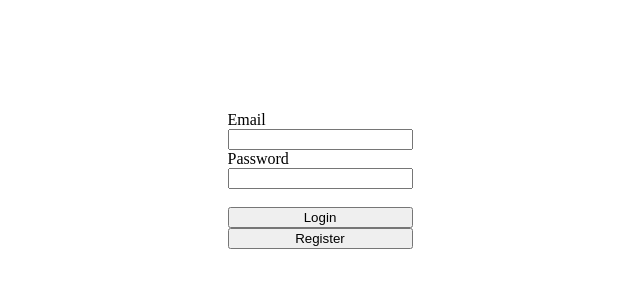
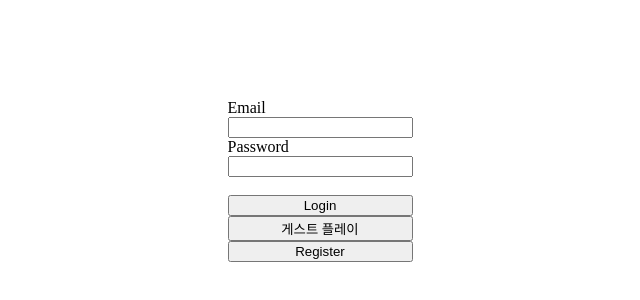
Before and after one commit to seoyeon-double-7/D-DAY, a React (Create React App) app in the folder client/: page /login in a window 1280 px wide. Shown: the part 228-528 px from the top of the page, without its empty margins (320-960 px from the left). Built offline with nearby package versions, Linux system fonts and the light colour scheme; no server answers.

Commit message:
✨ : 게스트 모드 구현 #7

```diff
--- a/client/src/App.js
+++ b/client/src/App.js
@@ -1,5 +1,5 @@
 import React from "react";
-import { BrowserRouter as Router, Routes, Route, Link } from "react-router-dom";
+import { BrowserRouter as Router, Routes, Route } from "react-router-dom";
 import "./styles/App.css";
 import HomePage from "./pages/HomePage/HomePage";
 import LoginPage from "./pages/LoginPage/LoginPage";
--- a/client/src/pages/LoginPage/LoginPage.js
+++ b/client/src/pages/LoginPage/LoginPage.js
@@ -2,6 +2,8 @@ import React, { useState } from "react";
 import { useDispatch } from "react-redux";
 import { loginUser } from "../../_actions/user_action";
 import { useNavigate } from "react-router-dom";
+
+import { guest_account } from "./Settings/guest_account";
 
 function LoginPage() {
   const dispatch = useDispatch();
@@ -40,6 +42,17 @@ function LoginPage() {
     });
   };
 
+  const onGuestHandler = (event) => {
+    event.preventDefault();
+    dispatch(loginUser(guest_account)).then((response) => {
+      if (response.payload.loginSuccess) {
+        // props.history.push("/");
+        navigate("/");
+      } else {
+        alert(response.payload.message);
+      }
+    });
+  };
   return (
     <div
       style={{
@@ -64,6 +77,7 @@ function LoginPage() {
 
         <br />
         <button>Login</button>
+        <button onClick={onGuestHandler}>게스트 플레이</button>
         <button onClick={navigateToRegister}>Register</button>
       </form>
     </div>
@@ -71,3 +85,115 @@ function LoginPage() {
 }
 
 export default LoginPage;
+
+// import React, { useEffect, useState } from "react";
+// import { useDispatch } from "react-redux";
+// import { loginUser } from "../../_actions/user_action";
+// import { useNavigate } from "react-router-dom";
+
+// import { guest_account } from "./Settings/guest_account";
+
+// function LoginPage() {
+//   const dispatch = useDispatch();
+//   const navigate = useNavigate();
+
+//   const [userData, setUserData] = useState({
+//     email: "",
+//     password: "",
+//   });
+//   const { email, password } = userData;
+//   const onChange = (e) => {
+//     console.log("onChange");
+//     const { props, data } = e.target;
+//     setUserData({
+//       ...userData,
+//       [data]: props,
+//     });
+//   };
+
+//   // const [Email, setEmail] = useState("");
+//   // const [Password, setPassword] = useState("");
+
+//   // const onEmailHandler = (event) => {
+//   //   setEmail(event.currentTarget.value);
+//   // };
+
+//   // const onPasswordHandler = (event) => {
+//   //   setPassword(event.currentTarget.value);
+//   // };
+
+//   const navigateToRegister = () => {
+//     navigate("/register");
+//   };
+
+//   const onSubmitHandler = (event) => {
+//     event.preventDefault();
+//     console.log(email, password);
+
+//     let body = {
+//       email: email,
+//       password: password,
+//     };
+
+//     dispatch(loginUser(body)).then((response) => {
+//       if (response.payload.loginSuccess) {
+//         navigate("/");
+//       } else {
+//         alert(response.payload.message);
+//       }
+//     });
+//   };
+
+//   const onGuestHandler = () => {
+//     setUserData({
+//       email: guest_account.email,
+//       password: guest_account.password,
+//     });
+//   };
+
+//   return (
+//     <div
+//       style={{
+//         display: "flex",
+//         justifyContent: "center",
+//         alignItems: "center",
+//         width: "100%",
+//         height: "100vh",
+//       }}
+//     >
+//       <form
+//         style={{
+//           display: "flex",
+//           flexDirection: "column",
+//         }}
+//         onSubmit={onSubmitHandler}
+//       >
+//         <label>Email</label>
+//         <input
+//           type="email"
+//           placeholder="e-mail"
+//           name="email"
+//           props={email}
+//           onChange={onChange}
+//         />
+//         <label>Password</label>
+//         <input
+//           type="password"
+//           placeholder="password"
+//           name="password"
+//           props={password}
+//           onChange={onChange}
+//         />
+
+//         <div>
+//           <button type="submit">Login</button>
+//         </div>
+
+//         <button onClick={onGuestHandler}>게스트 모드</button>
+//         <button onClick={navigateToRegister}>Register</button>
+//       </form>
+//     </div>
+//   );
+// }
+
+// export default LoginPage;
```
Also changed, not shown: 2 other files (tests, documents, lock files or other folders).
